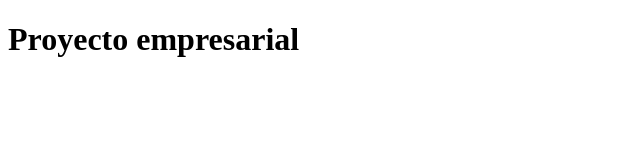
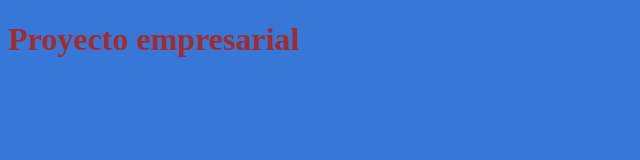
Before and after one commit to ArelyFloress/CursoGit, a plain HTML site: page index.html in a window 1280 px wide. Shown: the whole page, without its empty margins (0-640 px from the left). Drawn offline with Linux system fonts and the light colour scheme.

Commit message:
Fondo azul y letras rojas

```diff
--- a/css/estilos.css
+++ b/css/estilos.css
@@ -1,3 +1,7 @@
+@charset "utf-8";
+
 body {
     background-color: rgb(55, 119, 216);
+    font-weight: bold;
+    color: brown;
 }
--- a/index.html
+++ b/index.html
@@ -4,11 +4,9 @@
     <meta charset="UTF-8">
     <meta name="viewport" content="width=device-width, initial-scale=1.0">
     <title>Document</title>
-    <link href= "css/estilos.css" rel="stylesbeet" type="text/css">
+    <link href= "css/estilos.css" rel="stylesheet" type="text/css">
 </head>
 <body>
     <h1>Proyecto empresarial</h1>
-
-
 </body>
 </html>
```
